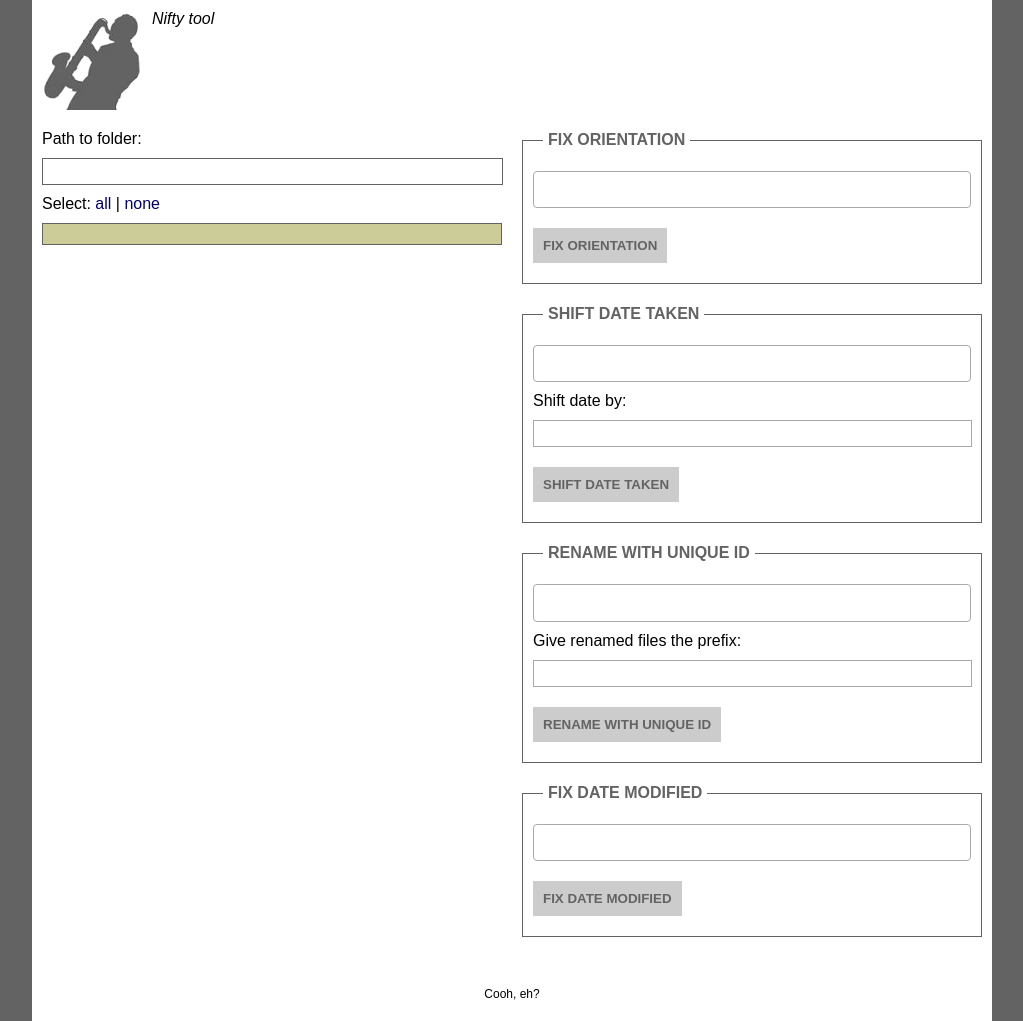
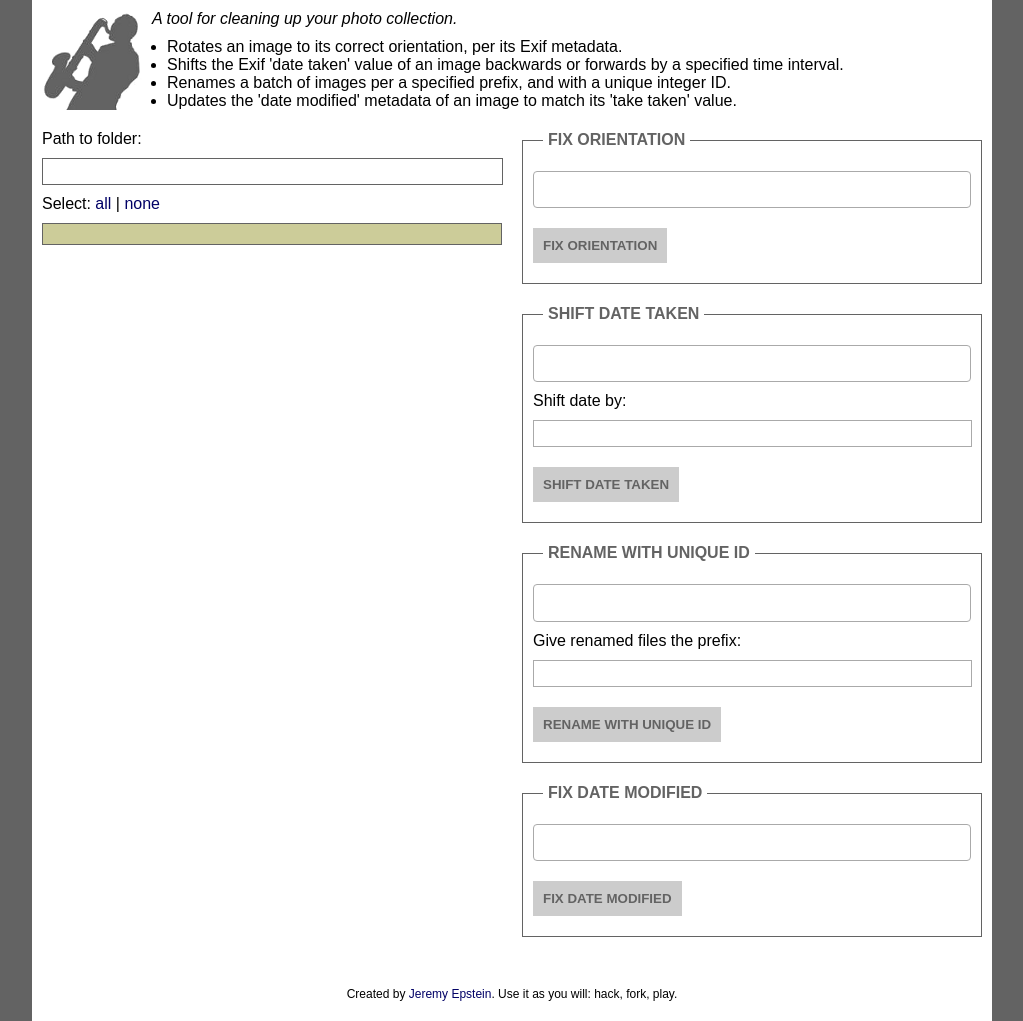
Before and after one commit to Jaza/fotojazz, a Python web app: template templates/home.html in a window 1280 px wide. Shown: the whole page, without its empty margins (128-1151 px from the left). Run offline with Jinja, Linux system fonts and the light colour scheme; the template is opened without the code that fills it, so the values that code supplies are empty.

Commit message:
update blurb text.

```diff
--- a/static/css/screen.css
+++ b/static/css/screen.css
@@ -71,8 +71,11 @@
   float: left;
   margin-right: 10px;
 }
-#slogan {
+#slogan p {
   font-style: italic;
+}
+#slogan li {
+  margin-left: 125px;
 }
 
 
--- a/templates/base_site.html
+++ b/templates/base_site.html
@@ -9,7 +9,13 @@
     <{% if request.path == '/' %}h1{% else %}div{% endif %} id="site-name"><a href="{{ url_for('fotojazz.home') }}">{{ config.SITE_NAME }}</a></{% if request.path == '/' %}h1{% else %}div{% endif %}>
 
     <div id="slogan">
-      <p>Nifty tool</p>
+      <p>A tool for cleaning up your photo collection.</p>
+      <ul>
+        <li>Rotates an image to its correct orientation, per its Exif metadata.</li>
+        <li>Shifts the Exif 'date taken' value of an image backwards or forwards by a specified time interval.</li>
+        <li>Renames a batch of images per a specified prefix, and with a unique integer ID.</li>
+        <li>Updates the 'date modified' metadata of an image to match its 'take taken' value.</li>
+      </ul>
     </div><!-- /#slogan -->
 
     <div class="clear"></div>
@@ -20,7 +26,8 @@
 {% block main %}{% endblock main %}
 
 <div id="footer" class="grid_12">
-Cooh, eh?</div><!-- /#footer -->
+  Created by <a href="http://greenash.net.au/">Jeremy Epstein</a>. Use it as you will: hack, fork, play.
+</div><!-- /#footer -->
 <div class="clear"></div>
 
 {% endblock wrapper %}
```
